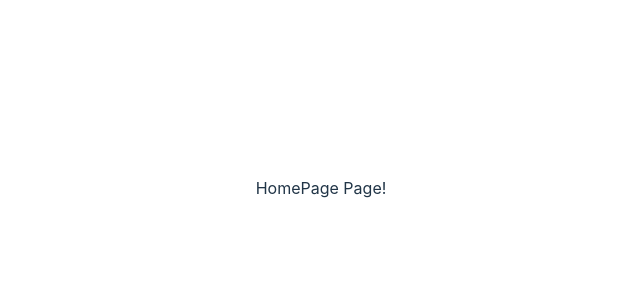
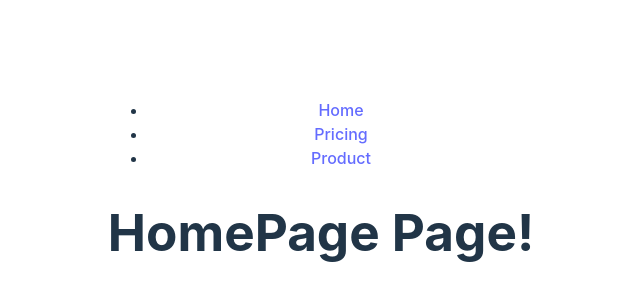
Before and after one commit to lu55by/jonas-worldwise, a React (Vite) app: page / in a window 1280 px wide. Shown: the part 212-512 px from the top of the page, without its empty margins (319-959 px from the left). Built offline with nearby package versions, Linux system fonts and the light colour scheme.

Commit message:
Linking Between Routes With Link and NavLink.

```diff
--- /dev/null
+++ b/src/components/NavLinks.jsx
@@ -0,0 +1,19 @@
+import { NavLink } from "react-router-dom";
+
+export default function NavLinks() {
+  return (
+    <nav>
+      <ul>
+        <li>
+          <NavLink to="/">Home</NavLink>
+        </li>
+        <li>
+          <NavLink to="/pricing">Pricing</NavLink>
+        </li>
+        <li>
+          <NavLink to="/product">Product</NavLink>
+        </li>
+      </ul>
+    </nav>
+  );
+}
--- a/src/pages/HomePage.jsx
+++ b/src/pages/HomePage.jsx
@@ -1,3 +1,10 @@
+import NavLinks from "../components/NavLinks";
+
 export default function HomePage() {
-  return <div>HomePage Page!</div>;
+  return (
+    <div>
+      <NavLinks />
+      <h1>HomePage Page!</h1>
+    </div>
+  );
 }
--- a/src/pages/Pricing.jsx
+++ b/src/pages/Pricing.jsx
@@ -1,3 +1,10 @@
+import NavLinks from "../components/NavLinks";
+
 export default function Pricing() {
-  return <div>Pricing Page!</div>;
+  return (
+    <div>
+      <NavLinks />
+      <h1>Pricing Page!</h1>
+    </div>
+  );
 }
--- a/src/pages/Product.jsx
+++ b/src/pages/Product.jsx
@@ -1,3 +1,10 @@
+import NavLinks from "../components/NavLinks";
+
 export default function Product() {
-  return <div>Product Page!</div>;
+  return (
+    <div>
+      <NavLinks />
+      <h1>Product Page!</h1>
+    </div>
+  );
 }
```
